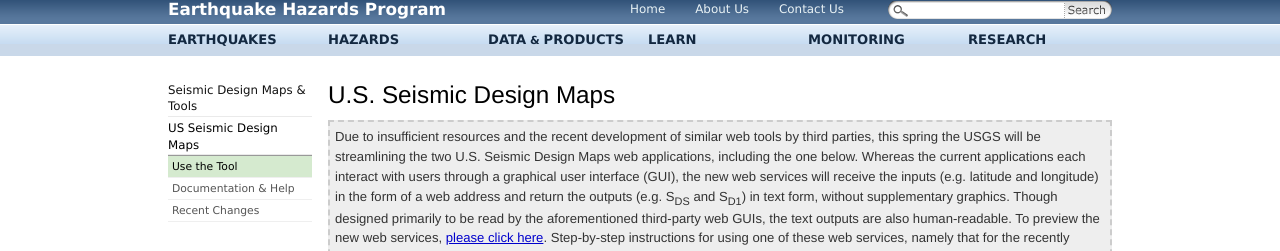
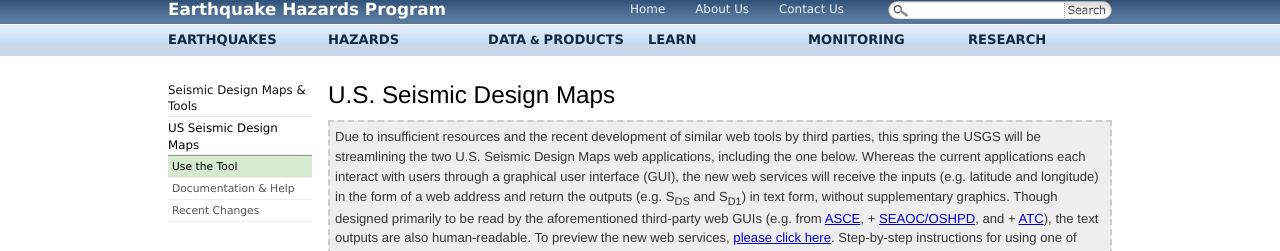
Before and after one commit to usgs/earthquake-legacy-usdesign, a PHP site: page /designmaps/us/application.php in a window 1280 px wide. Shown: the part 79-330 px from the top of the page. Run offline with PHP 8.4, Linux system fonts and the light colour scheme.

Commit message:
Update application.php
Adding example "third-party web GUIs," as  already done  for ...
* https://earthquake.usgs.gov/hazards/designmaps/
* https://earthquake.usgs.gov/hazards/designmaps/usdesign.php

```diff
--- a/html/designmaps/us/application.php
+++ b/html/designmaps/us/application.php
@@ -32,7 +32,9 @@
   and longitude) in the form of a web address and return the outputs (e.g.
   S<sub>DS</sub> and S<sub>D1</sub>) in text form, without supplementary
   graphics. Though designed primarily to be read by the aforementioned
-  third-party web GUIs, the text outputs are also human-readable. To preview
+  third-party web GUIs (e.g. from <a href="https://asce7hazardtool.online/">ASCE</a>,
++  <a href="https://seismicmaps.org/">SEAOC/OSHPD</a>, and
++  <a href="https://hazards.atcouncil.org/">ATC</a>), the text outputs are also human-readable. To preview
   the new web services, <a href="/ws/designmaps/">please click here</a>.
   Step-by-step instructions for using one of these web services,
   namely that for the recently published 2016 ASCE 7 Standard, <a
```
